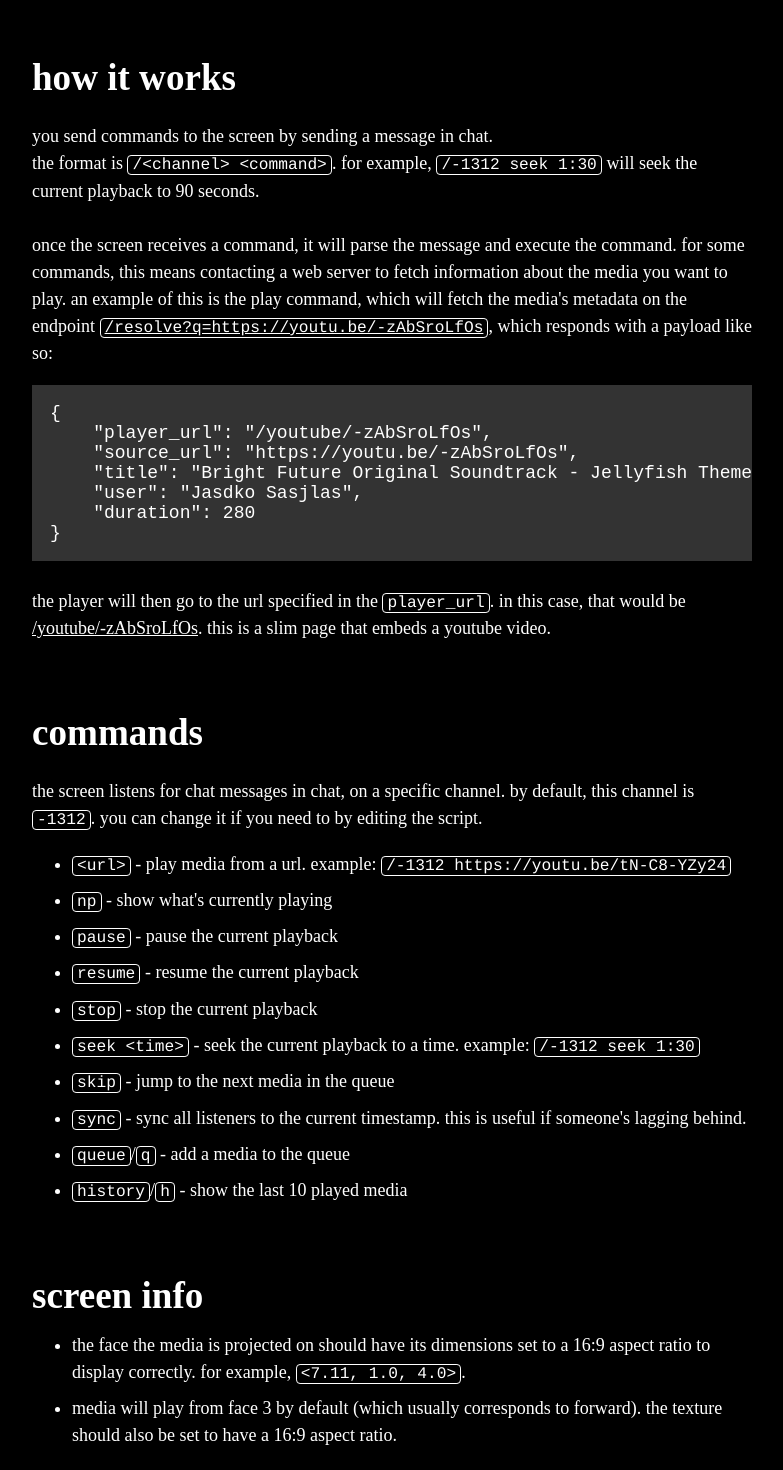
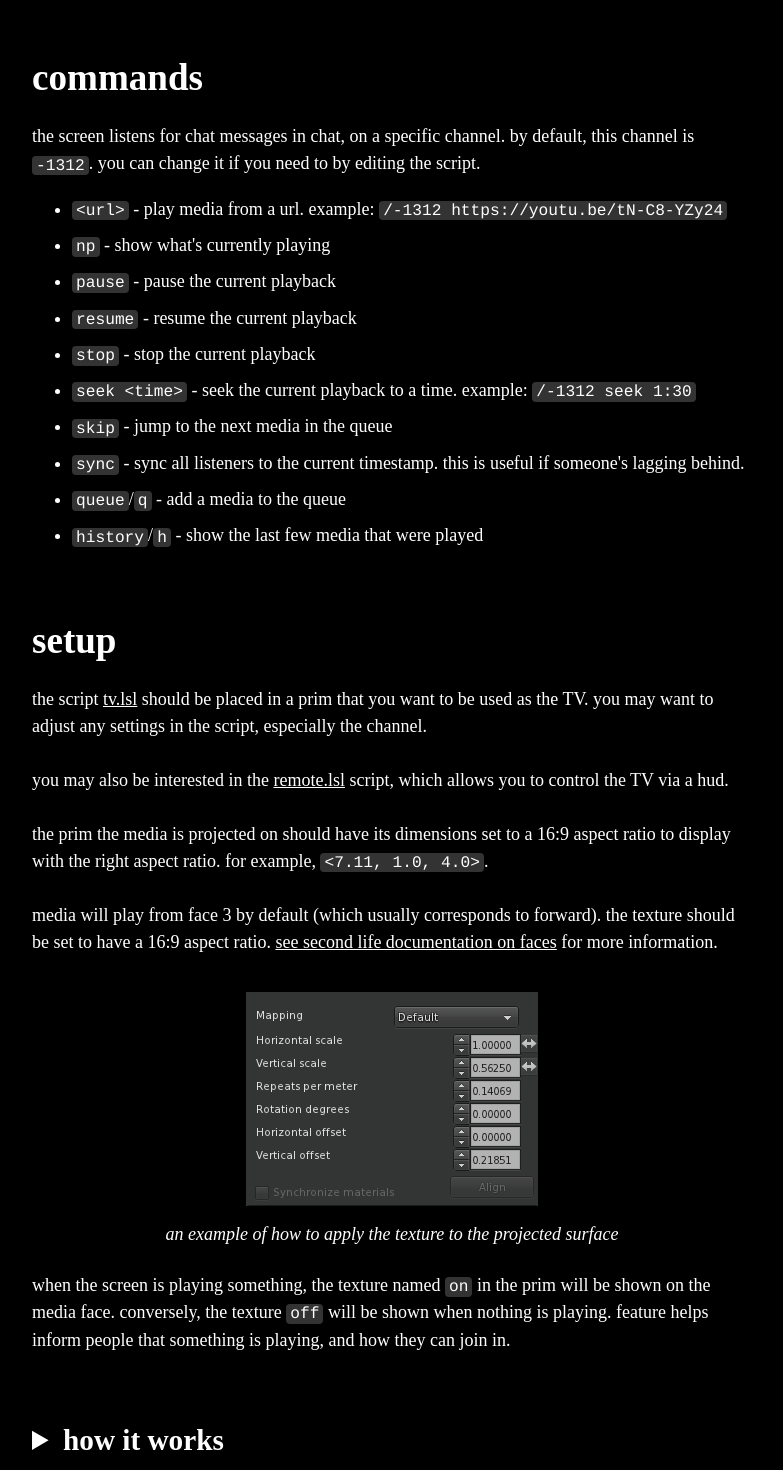
Before and after one commit to furudean/sl-tv, a SvelteKit app: page / in a window 1280 px wide. Shown: the part 420-1890 px from the top of the page, without its empty margins (248-1031 px from the left). Built offline with nearby package versions, Linux system fonts and the light colour scheme.

Commit message:
error handling etc

```diff
--- a/src/routes/(player)/youtube/[id]/paused/+page.svelte
+++ b/src/routes/(player)/youtube/[id]/paused/+page.svelte
@@ -7,8 +7,8 @@
 
 <main class="container" style:--bg={background}>
 	<div class="prose">
-		<h1>(paused)</h1>
-		<p class="shy">resume with <code>resume</code> command</p>
+		<h1>(media paused)</h1>
+		<p class="shy">play with <code>resume</code> command</p>
 	</div>
 </main>
 
--- a/src/routes/+page.svelte
+++ b/src/routes/+page.svelte
@@ -27,37 +27,13 @@
 
 	<ul>
 		<li>supports youtube, bandcamp and soundcloud</li>
-		<li>has queueing and history system</li>
-		<li>controls to skip to the next song or stop playback</li>
-		<li>can be controlled via chat commands</li>
+		<li>playing, skipping, queueing</li>
+		<li>can list what's playing, queue and history on request</li>
+		<li>controlled via chat commands</li>
 	</ul>
 
 	<p>
-		visit <a href="https://github.com/furudean/sl-tv">github.com/furudean/sl-tv</a> for complete documentation
-	</p>
-
-	<h2>how it works</h2>
-	<p>
-		you send commands to the screen by sending a message in chat.<br /> the format is
-		<code>/&lt;channel&gt; &lt;command&gt;</code>. for example, <code>/-1312 seek 1:30</code> will seek
-		the current playback to 90 seconds.
-	</p>
-
-	<p>
-		once the screen receives a command, it will parse the message and execute the command. for some
-		commands, this means contacting a web server to fetch information about the media you want to
-		play. an example of this is the play command, which will fetch the media's metadata on the
-		endpoint <a href="/resolve?q=https://youtu.be/-zAbSroLfOs"
-			><code>/resolve?q=https://youtu.be/-zAbSroLfOs</code></a
-		>, which responds with a payload like so:
-	</p>
-
-	<pre><code>{payload}</code></pre>
-
-	<p>
-		the player will then go to the url specified in the <code>player_url</code>. in this case, that
-		would be <a href="/youtube/-zAbSroLfOs">/youtube/-zAbSroLfOs</a>. this is a slim page that
-		embeds a youtube video.
+		visit <a href="https://github.com/furudean/sl-tv">github.com/furudean/sl-tv</a> for code
 	</p>
 
 	<h2>commands</h2>
@@ -100,28 +76,88 @@
 			<code>queue</code>/<code>q</code> - add a media to the queue
 		</li>
 		<li>
-			<code>history</code>/<code>h</code> - show the last 10 played media
+			<code>history</code>/<code>h</code> - show the last few media that were played
 		</li>
 	</ul>
 
-	<h2>screen info</h2>
-	<ul>
-		<li>
-			the face the media is projected on should have its dimensions set to a 16:9 aspect ratio to
-			display correctly. for example, <code>&lt;7.11, 1.0, 4.0&gt;</code>.
-		</li>
-		<li>
+	<h2>setup</h2>
+	<p>
+		the script <a href="https://github.com/furudean/sl-tv/blob/main/scripts/tv.lsl" rel="external">
+			tv.lsl
+		</a> should be placed in a prim that you want to be used as the TV. you may want to adjust any settings
+		in the script, especially the channel.
+	</p>
+	<p>
+		you may also be interested in the <a
+			href="https://github.com/furudean/sl-tv/blob/main/scripts/remote.lsl"
+			rel="external">remote.lsl</a
+		> script, which allows you to control the TV via a hud.
+	</p>
+
+	<p>
+		the prim the media is projected on should have its dimensions set to a 16:9 aspect ratio to
+		display with the right aspect ratio. for example, <code>&lt;7.11, 1.0, 4.0&gt;</code>.
+	</p>
+	<p>
 		media will play from face 3 by default (which usually corresponds to forward). the texture
-			should also be set to have a 16:9 aspect ratio.
+		should be set to have a 16:9 aspect ratio. <a
+			href="https://wiki.secondlife.com/wiki/Face"
+			rel="external">see second life documentation on faces</a
+		>
+		for more information.
+	</p>
 	<figure>
 		<img src={texture_options} alt="second life texture mapping" width="292" height="214" />
 		<figcaption>an example of how to apply the texture to the projected surface</figcaption>
 	</figure>
+	<p>
+		when the screen is playing something, the texture named <code>on</code> in the prim will be
+		shown on the media face. conversely, the texture <code>off</code> will be shown when nothing is playing.
+		feature helps inform people that something is playing, and how they can join in.
+	</p>
+
+	<details>
+		<summary class="h2">how it works</summary>
+
+		<p>
+			once the screen receives a command, it will parse the message and execute the command. for
+			some commands, this means contacting a web server to fetch information about the media you
+			want to play.
+		</p>
+		<p>
+			an example of this is the play command, which will need to match the URL provided against a
+			metadata service. we use the endpoint <code
+				><a
+					href="https://github.com/furudean/sl-tv/blob/main/src/routes/resolve/%2Bserver.js"
+					rel="external">/resolve</a
+				></code
+			>
+			to do this, which is hosted on this website. for example,
+			<code
+				><a href="/resolve?q=https://youtu.be/-zAbSroLfOs">/resolve?q=https://youtu.be/-zAbSroLfO</a
+				></code
+			> will respond with a payload like this:
+		</p>
+		<pre><code>{payload}</code></pre>
+
+		<p>
+			the script will add this metadata to the queue, and then when its time to play, sets the media
+			url to <code>player_url</code>. in this case, that would be
+			<a href="/youtube/-zAbSroLfOs">/youtube/-zAbSroLfOs</a>. this is a slim page that embeds the
+			youtube video.
+		</p>
+
+		<p>all media providers in sl-tv work similarly. here are some examples of hosted players</p>
+		<ul>
+			<li>
+				<a href="/youtube/-zAbSroLfOs">/youtube/-zAbSroLfOs</a> - youtube
 			</li>
 			<li>
-			when the screen is playing something, the texture named <code>on</code> in the prim will be
-			shown on the default media face. conversely, the texture <code>off</code> will be shown when nothing
-			is playing. this is to let people with autoplay disabled know that something is playing.
+				<a href="/bandcamp/86555894">/bandcamp/86555894</a> - bandcamp
+			</li>
+			<li>
+				<a href="/soundcloud/1594041948">/soundcloud/1594041948</a> - soundcloud
 			</li>
 		</ul>
+	</details>
 </main>
--- a/src/routes/styles.css
+++ b/src/routes/styles.css
@@ -12,16 +12,25 @@ body {
 
 a {
 	color: inherit;
+	text-decoration: underline;
 }
 
 figure {
 	margin: 0;
 	margin-top: 2rem;
+	display: flex;
+	flex-direction: column;
+}
+
+figure > img {
+	margin: 0 auto;
 }
 
 figcaption {
 	margin-top: 1rem;
 	margin-bottom: 0;
+	font-style: italic;
+	text-align: center;
 }
 
 .prose {
@@ -33,9 +42,9 @@ figcaption {
 .prose :not(pre) code {
 	font-family: Courier, monospace;
 	font-size: 0.9em;
-	border: 1px solid currentColor;
+	background: #333;
 	border-radius: 0.25em;
-	padding: 0 0.25em;
+	padding: 0.05em 0.25em;
 }
 
 h1,
@@ -78,3 +87,14 @@ pre {
 	padding: 1rem;
 	overflow-x: auto;
 }
+
+pre {
+	font-size: 0.8rem;
+}
+
+summary.h2 {
+	font-size: 1.625rem;
+	line-height: 1;
+	font-weight: bold;
+	margin-top: 4rem;
+}
```
Also changed, not shown: src/routes/(player)/+layout.svelte (+5 -3 lines), src/routes/(player)/bandcamp/[id]/+page.server.js (+12 -5 lines), 1 other file (tests, documents, lock files or other folders). Lines whose indentation alone changed are shown as unchanged.
